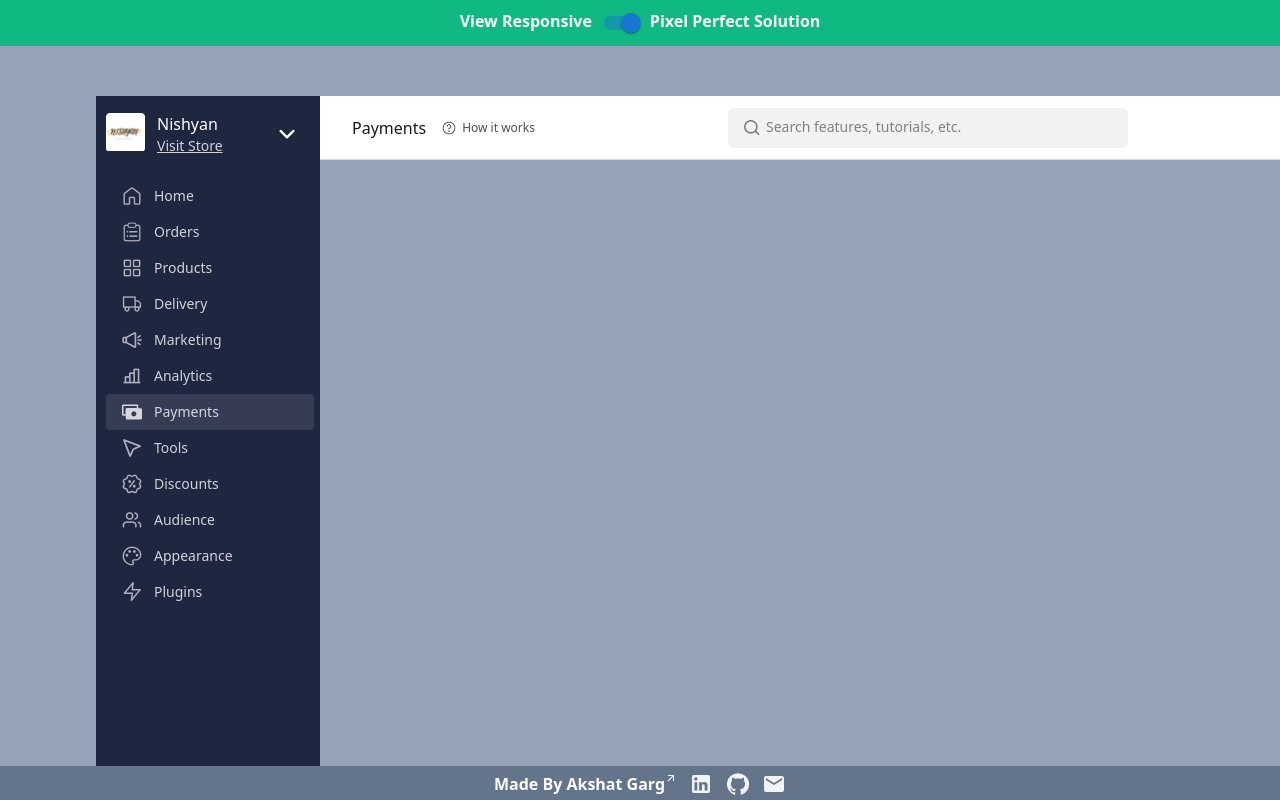
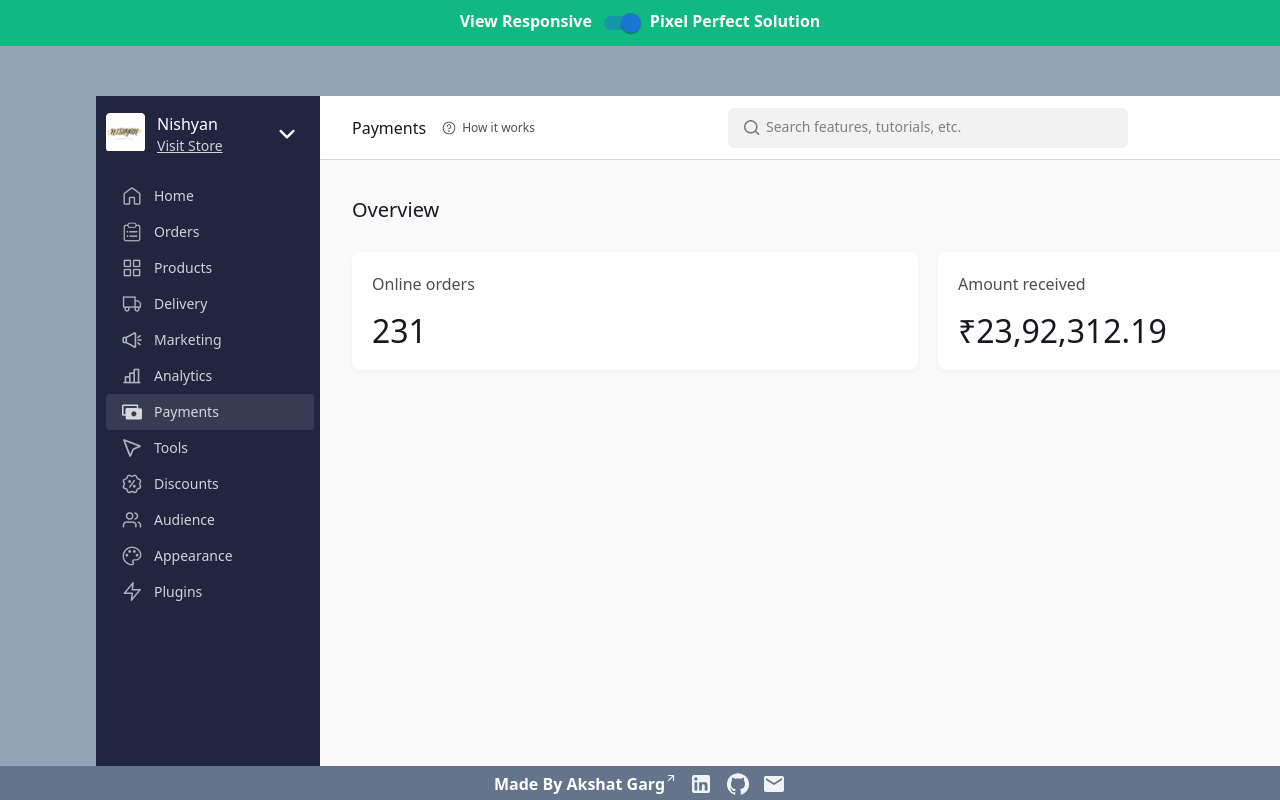
Before and after one commit to akshat-g-07/Dukaan-Assignment, a React (Vite) app: page / in a window 1280 px wide. Shown: the top 800 px of the page. Built offline with nearby package versions, Linux system fonts and the light colour scheme.

Commit message:
Content Boxes of Dashboard

```diff
--- a/src/components/Dashboard.jsx
+++ b/src/components/Dashboard.jsx
@@ -1,7 +1,7 @@
 const Dashboard = () => {
   return (
     <>
-      <div>
+      <div className="bg-[#FAFAFA]">
         {/**
          * Header Starts
          */}
@@ -63,6 +63,66 @@ const Dashboard = () => {
         {/**
          * Header Ends
          */}
+
+        {/**
+         * Content Box 1 Starts
+         */}
+        <div className="flex items-center w-[1152px] h-[36px] mx-auto mt-[32px] justify-between">
+          <div className="font-medium text-xl w-[91px] h-[28px] text-[#1A181E]">
+            Overview
+          </div>
+          <div className="border-[1px] border-[#D9D9D9] h-[36px] rounded-[4px] w-[137px] flex bg-[#FFFFFF]">
+            <div className="text-[#4D4D4D] font-normal w-[86px] h-[24px] ml-[14px] my-[6px] text-base">
+              Last Month
+            </div>
+            <div className="w-[16px] h-[16px] my-[10px] ml-[7px]">
+              <img src="images/icons-arrow.png" alt="icons-arrow" />
+            </div>
+          </div>
+        </div>
+        <div className="w-full h-[24px]" />
+        {/**
+         * Content Box 1 Ends
+         */}
+
+        {/**
+         * Content Box 2 Starts
+         */}
+        <div className="flex w-[fit] h-[118px] mx-auto justify-center">
+          <div
+            className="bg-[#FFF] w-[566px] h-[118px] p-[20px] rounded-[8px]"
+            style={{
+              boxShadow: "0px 2px 6px 0px rgba(26, 24, 30, 0.04)",
+            }}
+          >
+            <p className="font-normal text-base text-[#4D4D4D] h-[24px]">
+              Online orders
+            </p>
+            <p className="w-full h-[16px]" />
+            <p className="font-medium text-[32px] leading-[38px] text-[#1A181E] h-[38px]">
+              231
+            </p>
+          </div>
+          <div className="w-[20px] h-full" />
+          <div
+            className="bg-[#FFF] w-[566px] h-[118px] p-[20px] rounded-[8px]"
+            style={{
+              boxShadow: "0px 2px 6px 0px rgba(26, 24, 30, 0.04)",
+            }}
+          >
+            <p className="font-normal text-base text-[#4D4D4D] h-[24px]">
+              Amount received
+            </p>
+            <p className="w-full h-[16px]" />
+            <p className="font-medium text-[32px] leading-[38px] text-[#1A181E] h-[38px]">
+              ₹23,92,312.19
+            </p>
+          </div>
+        </div>
+        <div className="w-full h-[32px]" />
+        {/**
+         * Content Box 2 Ends
+         */}
       </div>
     </>
   );
```
Also changed, not shown: public/images/icons-arrow.png (added).
